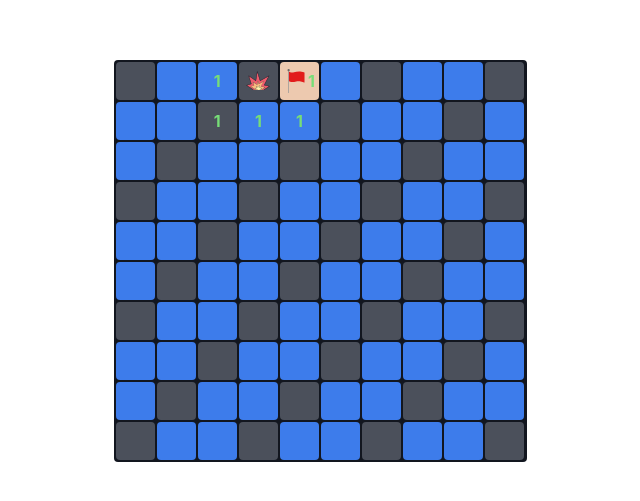
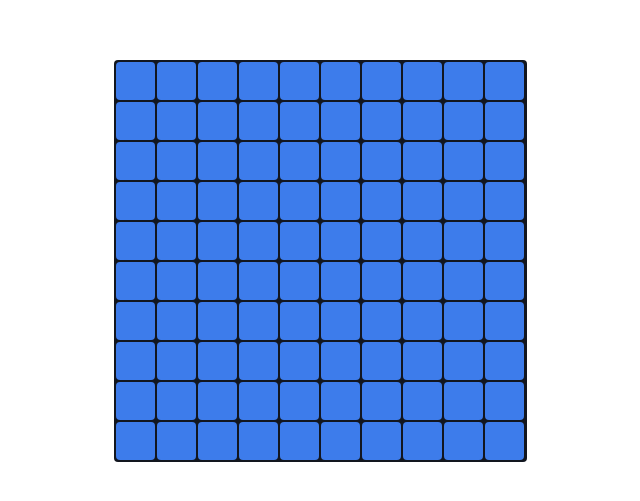
Before and after one commit to SuhairZain/minesweeper, a React (Create React App) app: page / in a window 1280 px wide. Shown: the part 139-640 px from the top of the page, without its empty margins (320-960 px from the left). Built offline with nearby package versions, Linux system fonts and the light colour scheme.

Commit message:
Add basic game functionality: start game, uncover, game over

```diff
--- a/src/App.tsx
+++ b/src/App.tsx
@@ -1,33 +1,28 @@
+import { useState } from "react";
 import "./App.css";
 import { Board } from "./game/components/Board";
-import {
-  IBoard,
-  IBoardState,
-  ITile,
-  ITileVisibilityState,
-} from "./game/interfaces/IBoardState";
-
-const boardSize = 10;
-
-const tiles: ITile[] = [];
-const board: IBoard = { tiles };
-const visibilityState: ITileVisibilityState[] = [];
-const boardState: IBoardState = { board, visibilityState, gameOver: true };
-for (let i = 0; i < boardSize * boardSize; ++i) {
-  tiles.push({
-    isMine: false,
-  });
-
-  visibilityState.push(i % 3 === 0 ? "unveiled" : "hidden");
-}
-
-tiles[3].isMine = true;
-visibilityState[4] = "flagged";
+import { createBoard } from "./game/createBoard";
+import { IBoard, IBoardState } from "./game/interfaces/IBoardState";
 
 // TODO: Add modal for attribution for the flag icon and the several other resources I'm going to need
 // <div>Icons made by <a href="https://www.flaticon.com/authors/alfredo-hernandez" title="Alfredo Hernandez">Alfredo Hernandez</a> from <a href="https://www.flaticon.com/" title="Flaticon">www.flaticon.com</a></div>
 // <a target="_blank" href="undefined/icons/set/explosion">Explosion icon</a> icon by <a target="_blank" href="">Icons8</a>
 function App() {
+  const [boardSize, setBoardSize] = useState(10);
+
+  const [board, setBoard] = useState<IBoard>({
+    tiles: new Array(boardSize * boardSize)
+      .fill(0)
+      .map(() => ({ isMine: false })),
+  });
+
+  const [boardState, setBoardState] = useState<IBoardState>({
+    gameOver: false,
+    visibilityState: board.tiles.map(() => "hidden"),
+  });
+
+  const gameStarted = boardState.visibilityState.some((v) => v !== "hidden");
+
   return (
     <div className="App">
       <div
@@ -37,7 +32,25 @@ function App() {
           flex: 1,
         }}
       >
-        <Board state={boardState} />
+        <Board
+          board={board}
+          state={boardState}
+          onClick={(index) => {
+            if (!gameStarted) {
+              setBoard(createBoard(boardSize, 10, index));
+            }
+
+            const gameOver = board.tiles[index].isMine;
+
+            setBoardState({
+              gameOver,
+              visibilityState: boardState.visibilityState.map((v, i) =>
+                i === index ? "unveiled" : v
+              ),
+            });
+          }}
+          onRightClick={() => {}}
+        />
       </div>
     </div>
   );
--- a/src/game/components/Board.tsx
+++ b/src/game/components/Board.tsx
@@ -1,4 +1,4 @@
-import { IBoardState } from "../interfaces/IBoardState";
+import { IBoard, IBoardState } from "../interfaces/IBoardState";
 import { Tile } from "./Tile";
 import { styled } from "../../interfaces/Styles";
 import { getBoardSize } from "../getBoardSize";
@@ -14,11 +14,14 @@ const styles = styled({
 });
 
 export interface IBoardProps {
+  board: IBoard;
   state: IBoardState;
+  onClick: (index: number) => void;
+  onRightClick: (index: number) => void;
 }
 
-export const Board = ({ state }: IBoardProps) => {
-  const { board, visibilityState } = state;
+export const Board = ({ board, state, onClick, onRightClick }: IBoardProps) => {
+  const { visibilityState } = state;
 
   const boardSize = getBoardSize(board);
   const childFlex = `1 0 ${100 / boardSize}%`;
@@ -37,8 +40,12 @@ export const Board = ({ state }: IBoardProps) => {
             isMine={isMine}
             visibility={visibility}
             nearbyMines={getNearbyMines(board, i)}
-            gameOver={state.gameOver || true}
+            gameOver={state.gameOver}
             style={{ flex: childFlex }}
+            onClick={() => {
+              onClick(i);
+            }}
+            onRightClick={() => onRightClick(i)}
           />
         );
       })}
--- a/src/game/components/Tile.tsx
+++ b/src/game/components/Tile.tsx
@@ -18,6 +18,9 @@ const styles = styled({
     justifyContent: "center",
     flex: 1,
     alignSelf: "stretch",
+  },
+  clickable: {
+    cursor: "pointer",
   },
   unveiled: {
     backgroundColor: "#4b505b",
@@ -57,6 +60,8 @@ export interface ITileProps {
   visibility: ITileVisibilityState;
   nearbyMines: number;
   style: CSSProperties;
+  onClick: () => void;
+  onRightClick: () => void;
 }
 
 export const Tile = ({
@@ -65,9 +70,14 @@ export const Tile = ({
   nearbyMines,
   gameOver,
   style,
+  onClick,
+  onRightClick,
 }: ITileProps) => {
   const isUnveiled = visibility === "unveiled";
   const isFlagged = visibility === "flagged";
+
+  const canClick = !gameOver && !isUnveiled && !isFlagged;
+  const clickHandler = canClick ? onClick : () => {};
 
   return (
     <div className={css(styles.root)} style={style}>
@@ -76,7 +86,9 @@ export const Tile = ({
           styles.content,
           isUnveiled && styles.unveiled,
           isFlagged && styles.flagged,
+          canClick && styles.clickable,
         ])}
+        onClick={clickHandler}
       >
         {isFlagged && (
           <img src={redFlag} className={css(styles.flag)} alt="Flagged" />
@@ -84,7 +96,7 @@ export const Tile = ({
         {gameOver && visibility !== "flagged" && isMine && (
           <img src={explosion} alt="Mine exploded" />
         )}
-        {nearbyMines !== 0 && (
+        {isUnveiled && !isMine && nearbyMines !== 0 && (
           <span
             className={css([styles.nearbyMines], {
               color: getColorForNearbyMines(nearbyMines),
--- a/src/game/interfaces/IBoardState.tsx
+++ b/src/game/interfaces/IBoardState.tsx
@@ -9,7 +9,6 @@ export interface IBoard {
 }
 
 export interface IBoardState {
-  board: IBoard;
   visibilityState: ITileVisibilityState[];
   gameOver: boolean;
 }
```
